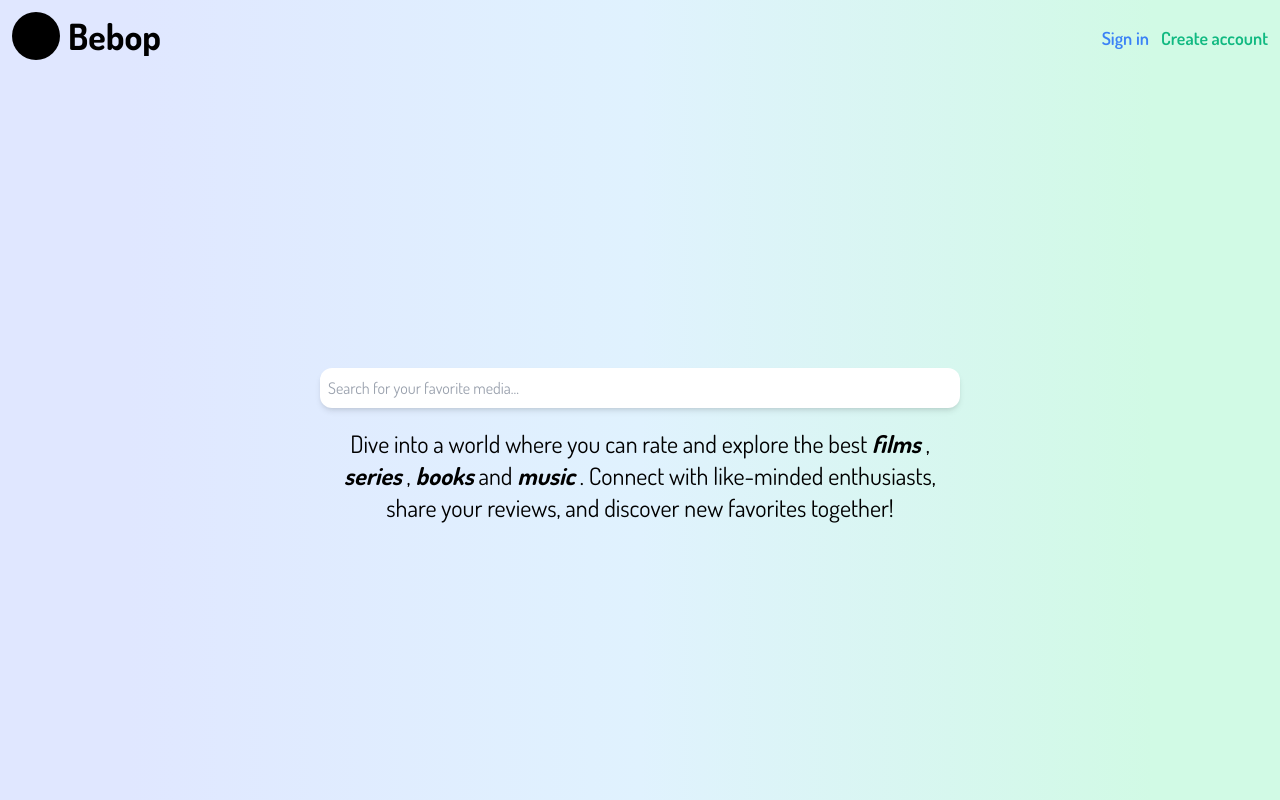
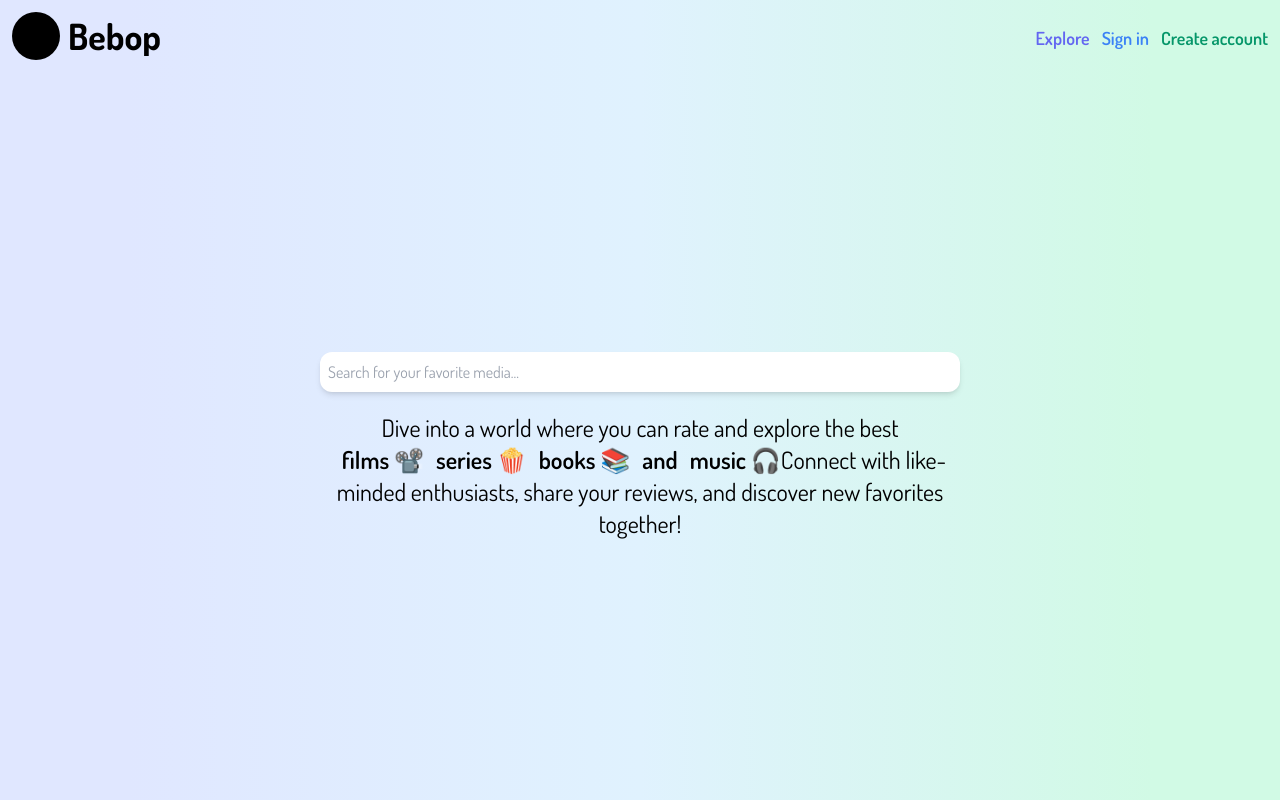
Before and after one commit to ddoemonn/bebop, a Next.js app: page / in a window 1280 px wide. Built offline with nearby package versions, Linux system fonts and the light colour scheme.

Commit message:
ADD: explore page

```diff
--- a/components/Navbar.tsx
+++ b/components/Navbar.tsx
@@ -3,7 +3,7 @@ import React from 'react';
 import Link from 'next/link';
 
 interface NavbarProps {
-  isActive: 'home' | 'sign-in' | 'sign-up';
+  isActive: 'home' | 'sign-in' | 'sign-up' | 'explore';
 }
 
 export default function Navbar({ isActive }: NavbarProps) {
@@ -20,9 +20,18 @@ export default function Navbar({ isActive }: NavbarProps) {
           </Link>
         </li>
         <li className="flex-1 text-right flex justify-end mt-1">
+          <Link href="/explore">
+            <p
+              className={`inline-flex hover:text-transparent hover:bg-clip-text hover:bg-gradient-to-r hover:from-indigo-500 hover:to-blue-500   text-indigo-500  ${isActive === 'explore' && '!text-black '}`}
+            >
+              Explore
+            </p>
+          </Link>
+        </li>
+        <li className=" text-right flex justify-end mt-1">
           <Link href="/sign-in">
             <p
-              className={`inline-flex hover:text-transparent hover:bg-clip-text hover:bg-gradient-to-r hover:from-indigo-500 hover:via-sky-500 hover:to-emerald-500  text-blue-500  ${isActive === 'sign-in' && '!text-black '}`}
+              className={`inline-flex hover:text-transparent hover:bg-clip-text hover:bg-gradient-to-r hover:from-blue-500  hover:to-emerald-500  text-blue-500  ${isActive === 'sign-in' && '!text-black '}`}
             >
               Sign in
             </p>
@@ -31,7 +40,7 @@ export default function Navbar({ isActive }: NavbarProps) {
         <li className="mt-1">
           <Link href="/sign-up">
             <p
-              className={`inline-flex hover:text-transparent hover:bg-clip-text hover:bg-gradient-to-r hover:from-indigo-500 hover:via-sky-500 hover:to-emerald-500 text-emerald-500  ${isActive === 'sign-up' && '!text-black'}`}
+              className={`inline-flex hover:text-transparent hover:bg-clip-text hover:bg-gradient-to-r hover:from-blue-500  hover:to-emerald-500 text-emerald-600  ${isActive === 'sign-up' && '!text-black'}`}
             >
               Create account
             </p>
--- /dev/null
+++ b/pages/explore.tsx
@@ -0,0 +1,14 @@
+import React from 'react';
+
+import { Navbar } from '@/components';
+
+import Layout from './layout';
+
+export default function App() {
+  return (
+    <Layout>
+      <Navbar isActive="explore" />
+      Explore
+    </Layout>
+  );
+}
--- a/pages/index.tsx
+++ b/pages/index.tsx
@@ -13,9 +13,11 @@ export default function Home() {
           className="shadow-md w-full m-5 p-2 rounded-xl focus:outline-double outline-emerald-600"
         />
         <p className="text-2xl text-center">
-          Dive into a world where you can rate and explore the best <strong className="italic"> films </strong>, <strong className="italic"> series </strong>,{' '}
-          <strong className="italic"> books </strong> and
-          <strong className="italic"> music </strong>. Connect with like-minded enthusiasts, share your reviews, and discover new favorites together!
+          Dive into a world where you can rate and explore the best
+          <div className=" ml-2 inline-flex font-semibold justify-center gap-3">
+            <p> films 📽️</p> <p> series 🍿</p> <p>books 📚</p> and <p>music 🎧</p>
+          </div>
+          Connect with like-minded enthusiasts, share your reviews, and discover new favorites together!
         </p>
       </section>
     </Layout>
```
